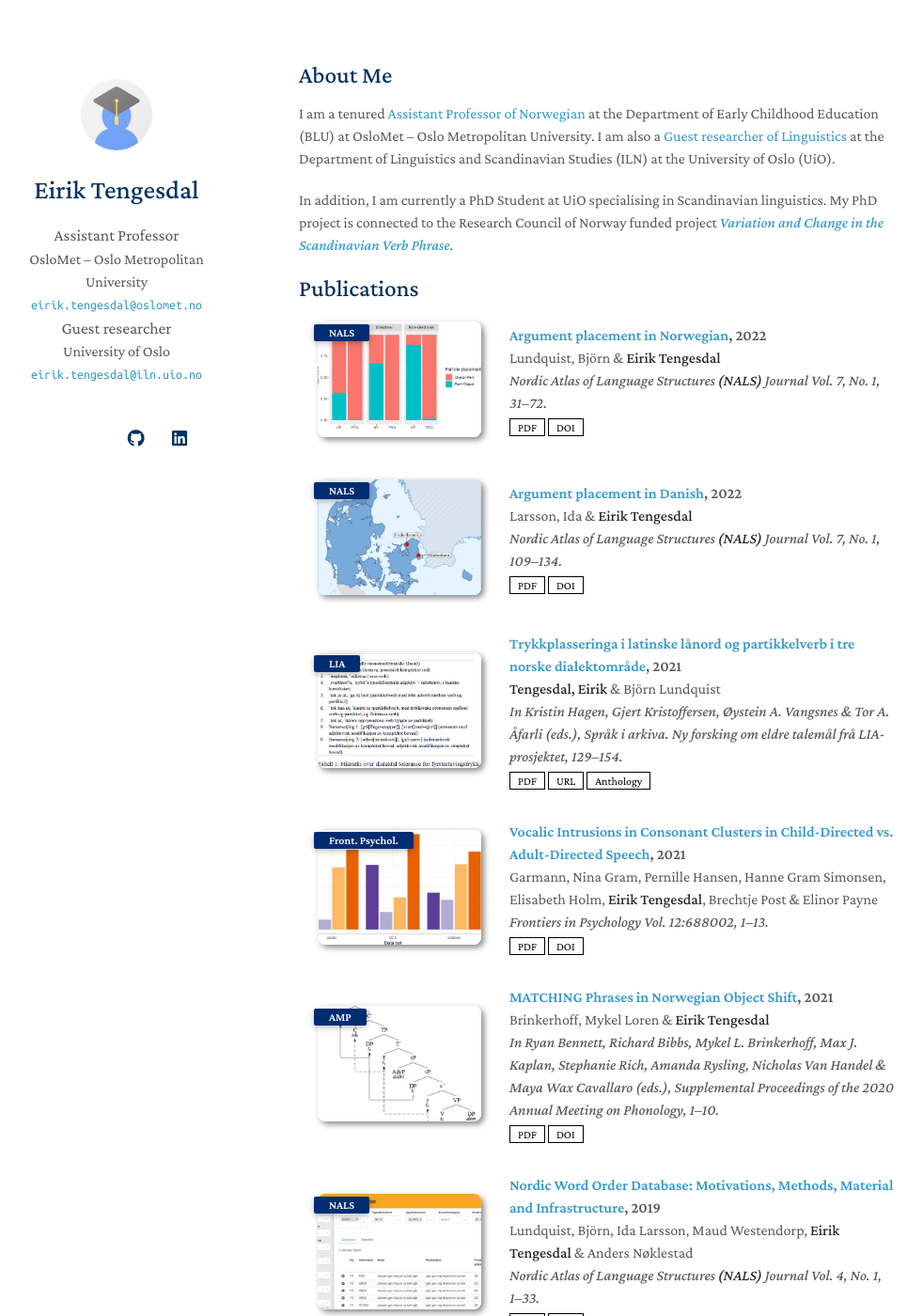
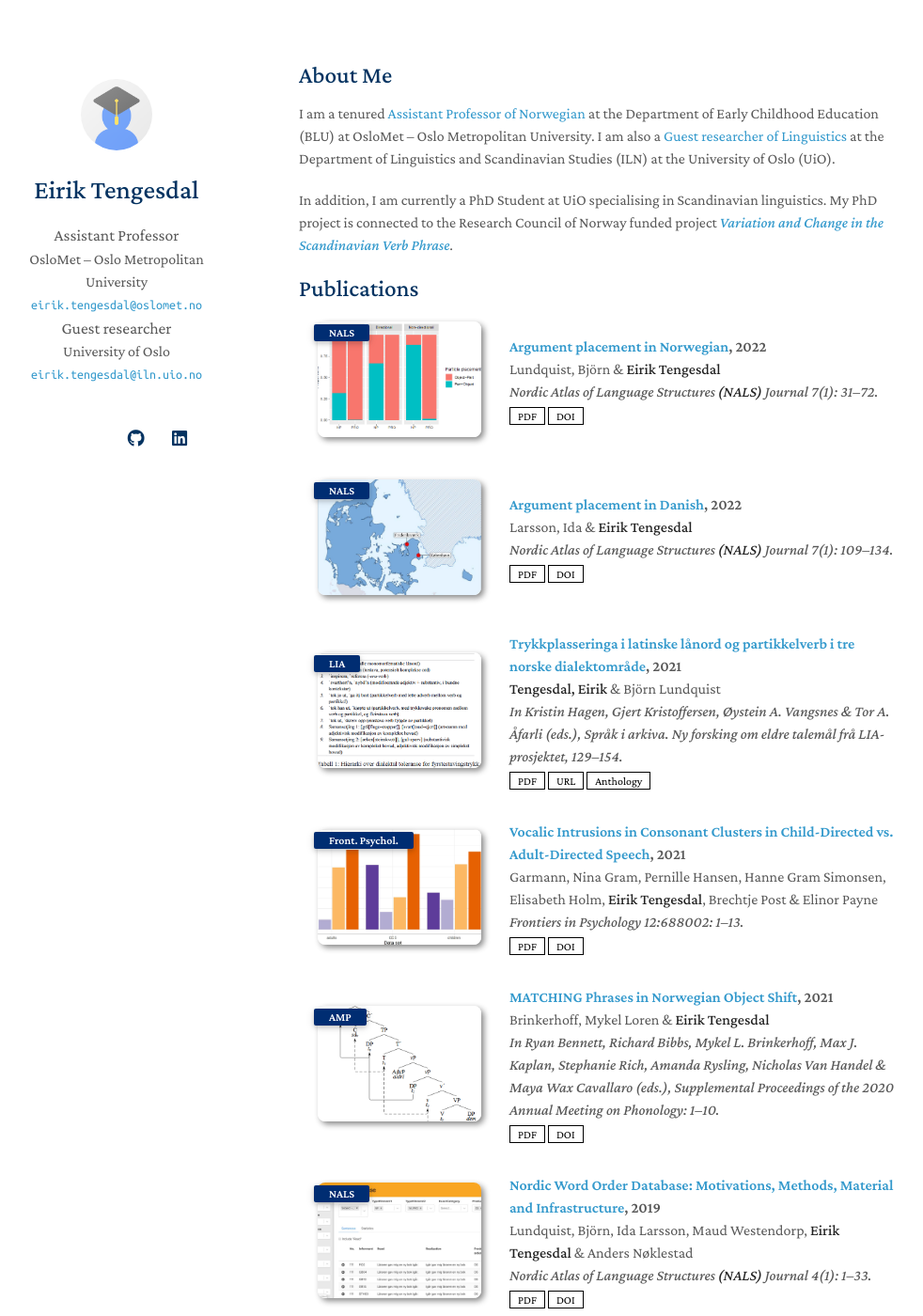
Before and after one commit to EirikTengesdal/eiriktengesdal.no-old, a Jekyll site: the page built from index.md, in a window 1280 px wide and 1400 px high. Shown: the whole window at 94% size, without its empty margins (152-1134 px from the left). Built offline with Jekyll 4.4.1, drawn with Linux system fonts in a browser that asks for light colours; nearby versions of some CDN libraries; a style sheet for code colours, icons or effects is not loaded; our own code applies the rules of GitHub Pages for plain Markdown files.

Commit message:
Update publications.yml

```diff
--- a/_data/publications.yml
+++ b/_data/publications.yml
@@ -4,7 +4,7 @@ main:
     authors: Lundquist, Björn & <strong>Eirik Tengesdal</strong>
     year: 2022
     journal_short: NALS
-    journal: Nordic Atlas of Language Structures <strong>(NALS)</strong> Journal Vol. 7, No. 1, 31–72.
+    journal:  "Nordic Atlas of Language Structures <strong>(NALS)</strong> Journal 7(1): 31–72."
     doi: https://doi.org/10.5617/nals.10099
     pdf: ./assets/files/NorwegianArgPlacement_final_17.01.23.pdf
     #code: https://github.com/MrGiovanni/ContinualLearning
@@ -16,7 +16,7 @@ main:
     authors: Larsson, Ida & <strong>Eirik Tengesdal</strong>
     year: 2022
     journal_short: NALS
-    journal: Nordic Atlas of Language Structures <strong>(NALS)</strong> Journal Vol. 7, No. 1, 109–134.
+    journal: "Nordic Atlas of Language Structures <strong>(NALS)</strong> Journal 7(1): 109–134."
     doi: https://doi.org/10.5617/nals.10102
     pdf: ./assets/files/Argument+placement+in+Danish+FINAL+16jan23.pdf
     #code: https://github.com/MrGiovanni/ContinualLearning
@@ -40,7 +40,7 @@ main:
     authors: Garmann, Nina Gram, Pernille Hansen, Hanne Gram Simonsen, Elisabeth Holm, <strong>Eirik Tengesdal</strong>, Brechtje Post & Elinor Payne
     year: 2021
     journal_short: Front. Psychol.
-    journal: Frontiers in Psychology Vol. 12:688002, 1–13.
+    journal: "Frontiers in Psychology 12:688002: 1–13."
     doi: https://doi.org/10.3389/fpsyg.2021.688002
     pdf: ./assets/files/fpsyg-12-688002.pdf
     #code: https://github.com/MrGiovanni/ContinualLearning
@@ -51,7 +51,7 @@ main:
     authors: Brinkerhoff, Mykel Loren & <strong>Eirik Tengesdal</strong>
     year: 2021
     journal_short: AMP
-    journal: In Ryan Bennett, Richard Bibbs, Mykel L. Brinkerhoff, Max J. Kaplan, Stephanie Rich, Amanda Rysling, Nicholas Van Handel & Maya Wax Cavallaro (eds.), Supplemental Proceedings of the 2020 Annual Meeting on Phonology, 1–10.
+    journal: "In Ryan Bennett, Richard Bibbs, Mykel L. Brinkerhoff, Max J. Kaplan, Stephanie Rich, Amanda Rysling, Nicholas Van Handel & Maya Wax Cavallaro (eds.), Supplemental Proceedings of the 2020 Annual Meeting on Phonology: 1–10."
     doi: https://doi.org/10.3765/amp.v9i0.4921
     pdf: ./assets/files/lsa_admin,+BrinkerhoffTengesdalAMP2020Proceedings.pdf
     #code: https://github.com/MrGiovanni/ContinualLearning
@@ -62,7 +62,7 @@ main:
     authors: Lundquist, Björn, Ida Larsson, Maud Westendorp, <strong>Eirik Tengesdal</strong> & Anders Nøklestad
     year: 2019
     journal_short: NALS
-    journal: Nordic Atlas of Language Structures <strong>(NALS)</strong> Journal Vol. 4, No. 1, 1–33.
+    journal: "Nordic Atlas of Language Structures <strong>(NALS)</strong> Journal 4(1): 1–33."
     doi: https://doi.org/10.5617/nals.7529
     pdf: ./assets/files/khagen,+NALS_VOL4_1.pdf
     #code: https://github.com/MrGiovanni/ContinualLearning
```
